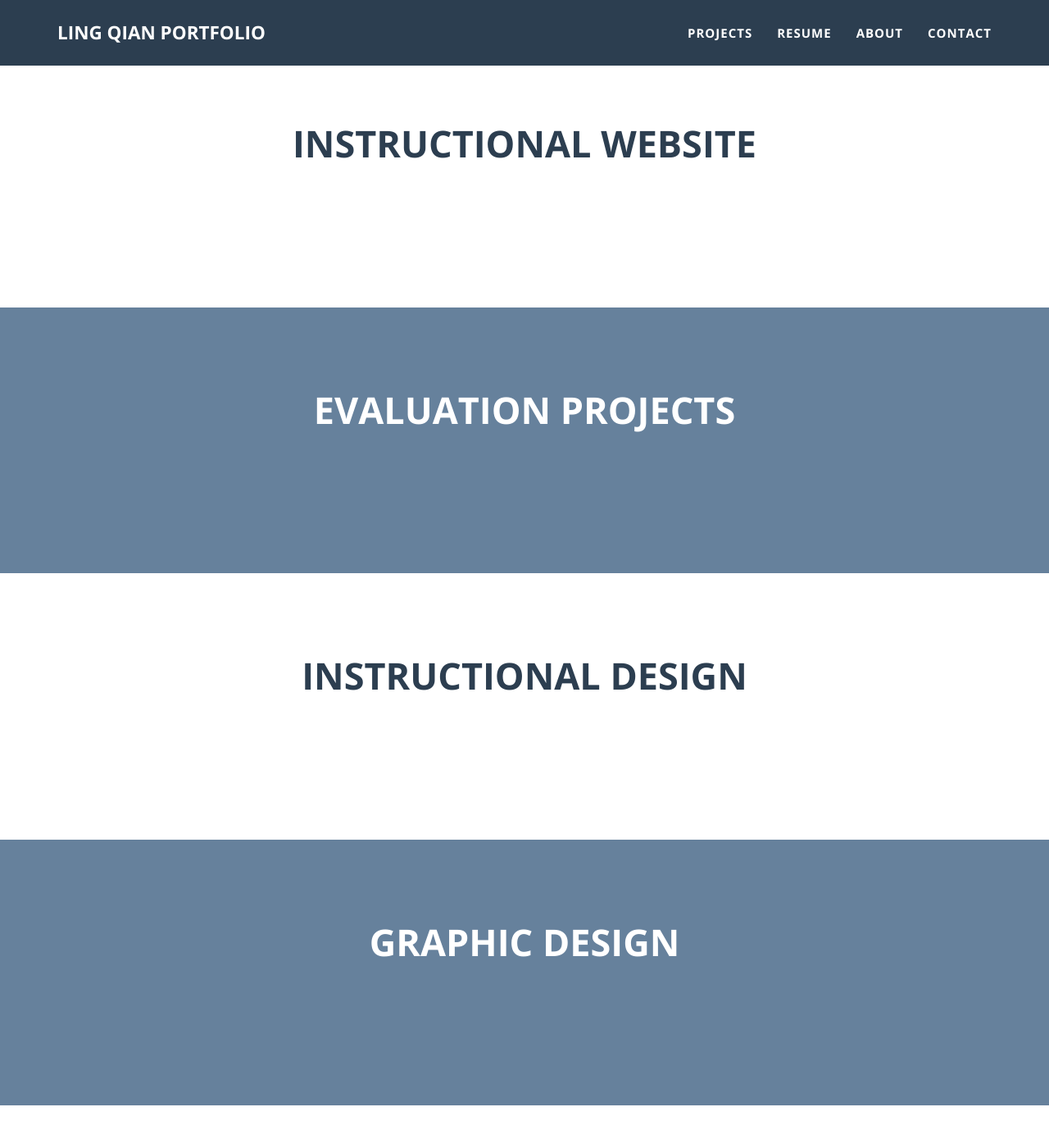
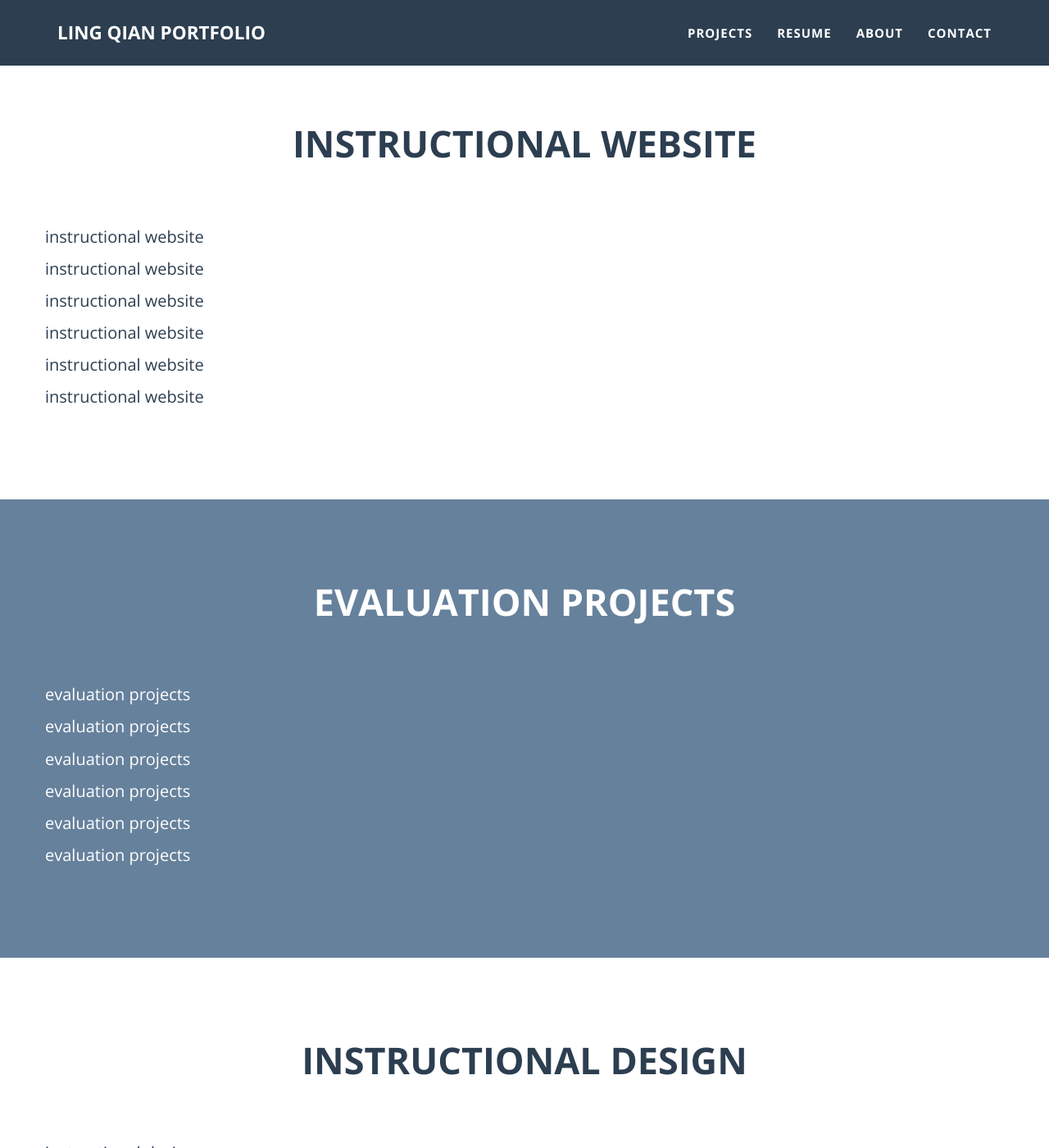
Before and after one commit to lingqiann/lingqiann.github.io, a Jekyll site: the page built from projects.html, in a window 1280 px wide and 1400 px high. Shown: the whole window at 82% size. Built offline with Jekyll 4.4.1, drawn with Linux system fonts in a browser that asks for light colours; some of the changed text lies outside the part shown.

Commit message:
Update projects.html

```diff
--- a/_includes/projects.html
+++ b/_includes/projects.html
@@ -9,6 +9,7 @@
             <div class="row">
                 <h2 class='text-center'>{{ theme }}</h2>
                 {% for post in site.posts %}
+                    <p>{{ theme | downcase }}</p>
                     {% if post.type == theme | downcase %}
                         <div class="row">
                             {% if post.video %}
```
